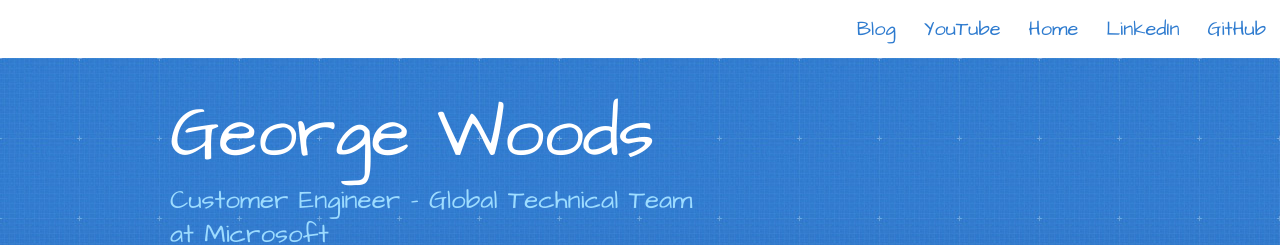
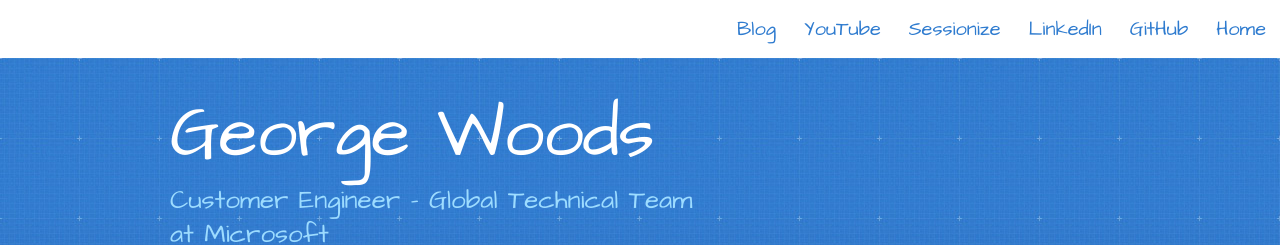
Before and after one commit to gvwoods/gvwoods.github.io, a Jekyll site: the page built from index.md, in a window 1280 px wide. Shown: the top 245 px of the page. Built offline with Jekyll 4.4.1, drawn with Linux system fonts in a browser that asks for light colours; our own code applies the rules of GitHub Pages for plain Markdown files.

Commit message:
Update default.html

```diff
--- a/_layouts/default.html
+++ b/_layouts/default.html
@@ -18,9 +18,11 @@
 
   <body>
      <div class="topnav">
-        <p class="link"> <a href="https://github.com/gvwoods/" target="_blank" rel="noopener noreferrer">GitHub</a>
+        <p class="link">
+          <a href="https://gvwoods.github.io/">Home</a>
+          <a href="https://github.com/gvwoods/" target="_blank" rel="noopener noreferrer">GitHub</a>
          <a href="https://www.linkedin.com/in/gvwoods/" target="_blank" rel="noopener noreferrer">LinkedIn</a>
-           <a href="https://gvwoods.github.io/">Home</a>
+           <a href="https://sessionize.com/George-Woods/" target="_blank" rel="noopener noreferrer">Sessionize</a>
           <a href="https://www.youtube.com/user/gvwoods/" target="_blank" rel="noopener noreferrer">YouTube</a>
        <a href="https://gvwoods.github.io/blog">Blog</a> </p>
        </div>
```
